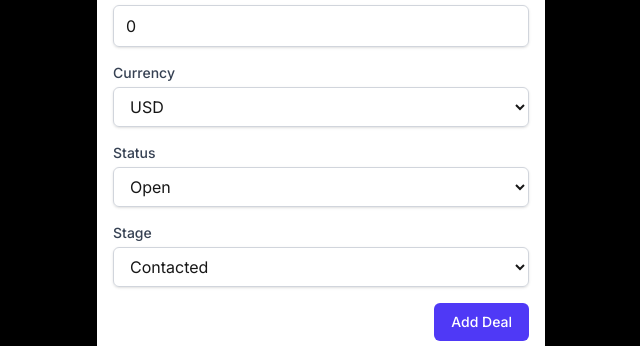
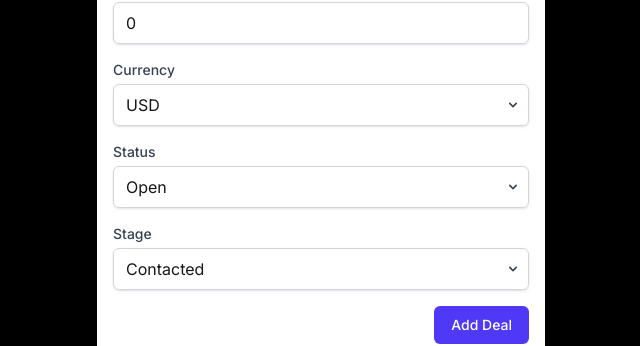
Before and after one commit to pvdeploy/sales-funnel, a Next.js app in the folder sales-funnel/: page /deals in a window 1280 px wide. Both pictures are taken after a click on the button "Add New Deal". Shown: the part 329-675 px from the top of the page, without its empty margins (319-959 px from the left). Built offline with nearby package versions, Linux system fonts and the light colour scheme.

Commit message:
Enhance select input styling in AddDealForm
- Added custom dropdown chevron icons for currency, status, and stage selects
- Improved select input appearance with relative positioning and hidden default arrows
- Maintained consistent styling with previous form input refinements

```diff
--- a/sales-funnel/src/components/AddDealForm.tsx
+++ b/sales-funnel/src/components/AddDealForm.tsx
@@ -86,38 +86,53 @@
       </div>
       <div>
         <label className="block text-sm font-medium text-gray-700 mb-1">Currency</label>
+        <div className="relative">
           <select
             name="currency"
             value={deal.currency}
             onChange={handleChange}
-          className="w-full px-3 py-2 border border-gray-300 rounded-md shadow-sm focus:outline-none focus:ring-2 focus:ring-indigo-500 focus:border-indigo-500"
+            className="appearance-none w-full px-3 py-2 border border-gray-300 rounded-md shadow-sm focus:outline-none focus:ring-2 focus:ring-indigo-500 focus:border-indigo-500 pr-10"
           >
             <option value="USD">USD</option>
             <option value="EUR">EUR</option>
             <option value="GBP">GBP</option>
             <option value="JPY">JPY</option>
           </select>
+          <div className="pointer-events-none absolute inset-y-0 right-0 flex items-center px-2 text-gray-700">
+            <svg className="h-4 w-4" xmlns="http://www.w3.org/2000/svg" viewBox="0 0 20 20" fill="currentColor" aria-hidden="true">
+              <path fillRule="evenodd" d="M5.293 7.293a1 1 0 011.414 0L10 10.586l3.293-3.293a1 1 0 111.414 1.414l-4 4a1 1 0 01-1.414 0l-4-4a1 1 0 010-1.414z" clipRule="evenodd" />
+            </svg>
+          </div>
+        </div>
       </div>
       <div>
         <label className="block text-sm font-medium text-gray-700 mb-1">Status</label>
+        <div className="relative">
           <select
             name="status"
             value={deal.status}
             onChange={handleChange}
-          className="w-full px-3 py-2 border border-gray-300 rounded-md shadow-sm focus:outline-none focus:ring-2 focus:ring-indigo-500 focus:border-indigo-500"
+            className="appearance-none w-full px-3 py-2 border border-gray-300 rounded-md shadow-sm focus:outline-none focus:ring-2 focus:ring-indigo-500 focus:border-indigo-500 pr-10"
           >
             <option value="OPEN">Open</option>
             <option value="WON">Won</option>
             <option value="LOST">Lost</option>
           </select>
+          <div className="pointer-events-none absolute inset-y-0 right-0 flex items-center px-2 text-gray-700">
+            <svg className="h-4 w-4" xmlns="http://www.w3.org/2000/svg" viewBox="0 0 20 20" fill="currentColor" aria-hidden="true">
+              <path fillRule="evenodd" d="M5.293 7.293a1 1 0 011.414 0L10 10.586l3.293-3.293a1 1 0 111.414 1.414l-4 4a1 1 0 01-1.414 0l-4-4a1 1 0 010-1.414z" clipRule="evenodd" />
+            </svg>
+          </div>
+        </div>
       </div>
       <div>
         <label className="block text-sm font-medium text-gray-700 mb-1">Stage</label>
+        <div className="relative">
           <select
             name="stage"
             value={deal.stage}
             onChange={handleChange}
-          className="w-full px-3 py-2 border border-gray-300 rounded-md shadow-sm focus:outline-none focus:ring-2 focus:ring-indigo-500 focus:border-indigo-500"
+            className="appearance-none w-full px-3 py-2 border border-gray-300 rounded-md shadow-sm focus:outline-none focus:ring-2 focus:ring-indigo-500 focus:border-indigo-500 pr-10"
           >
             <option value="CONTACTED">Contacted</option>
             <option value="MEETING_SCHEDULED">Meeting Scheduled</option>
@@ -126,6 +141,12 @@
             <option value="CLOSED_WON">Closed Won</option>
             <option value="CLOSED_LOST">Closed Lost</option>
           </select>
+          <div className="pointer-events-none absolute inset-y-0 right-0 flex items-center px-2 text-gray-700">
+            <svg className="h-4 w-4" xmlns="http://www.w3.org/2000/svg" viewBox="0 0 20 20" fill="currentColor" aria-hidden="true">
+              <path fillRule="evenodd" d="M5.293 7.293a1 1 0 011.414 0L10 10.586l3.293-3.293a1 1 0 111.414 1.414l-4 4a1 1 0 01-1.414 0l-4-4a1 1 0 010-1.414z" clipRule="evenodd" />
+            </svg>
+          </div>
+        </div>
       </div>
       <div className="flex justify-end">
         <button
```
Lines whose indentation alone changed are shown as unchanged.
